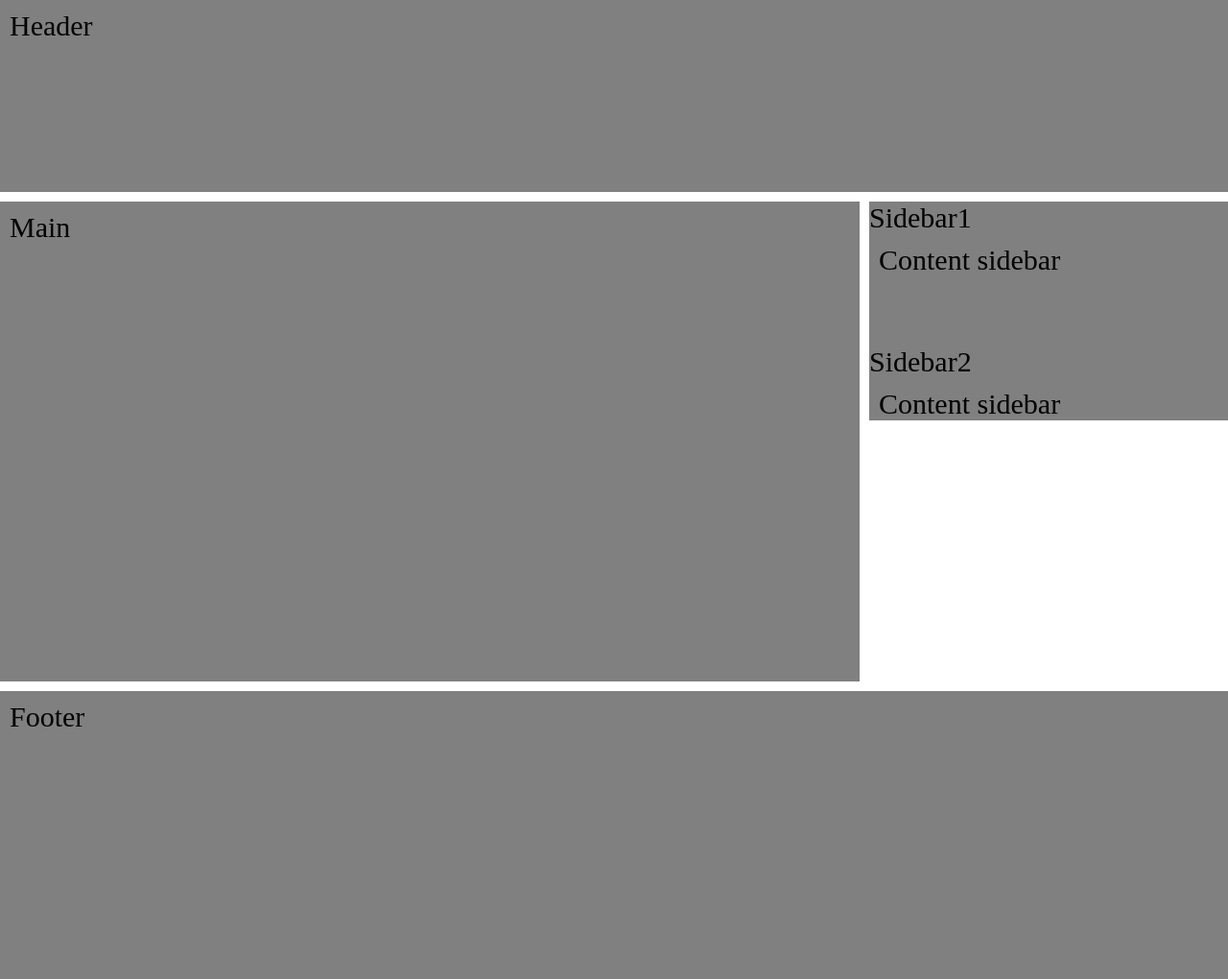
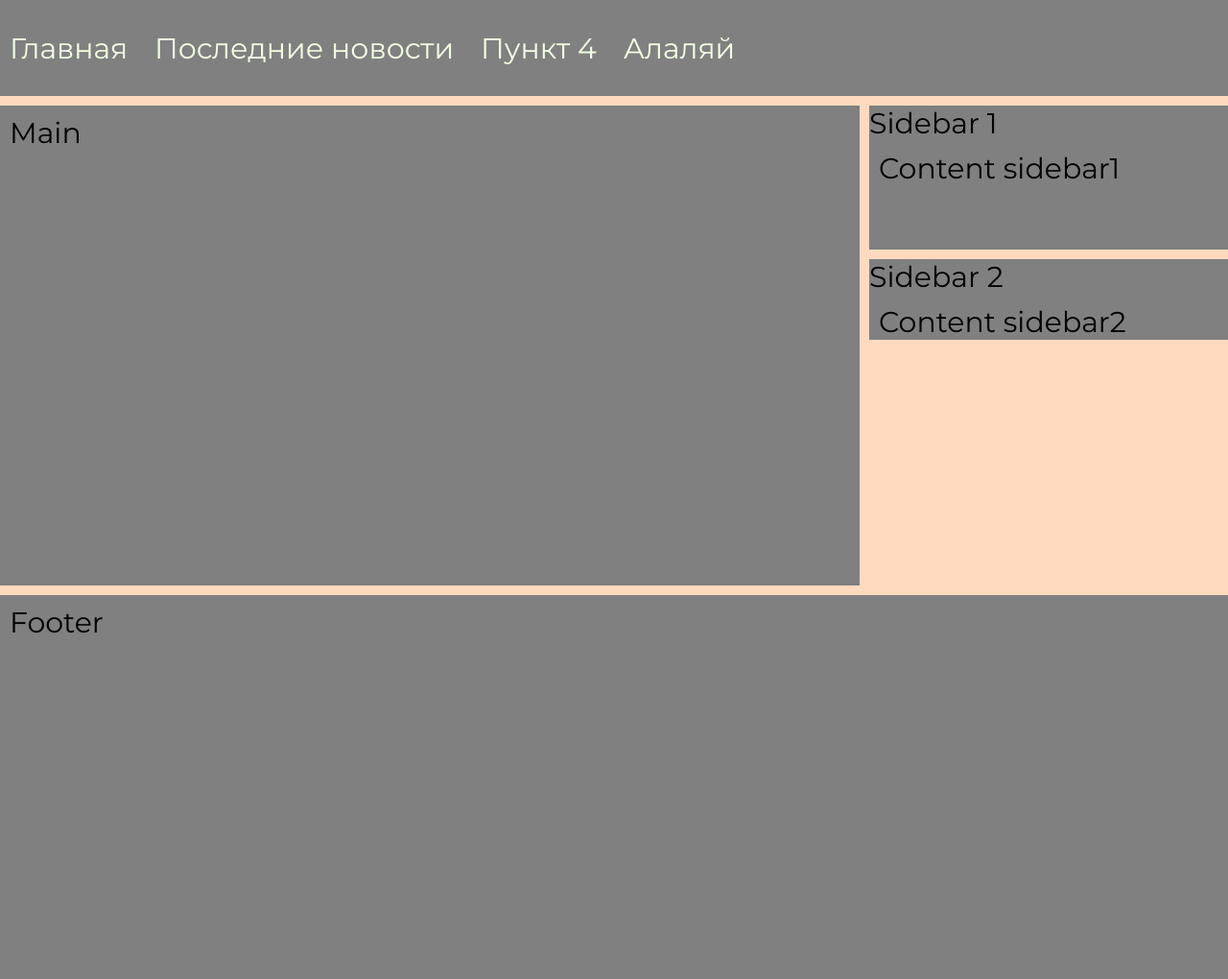
Before and after one commit to egas77/Flask-Project, a Flask app: page / in a window 1280 px wide. Shown: the whole page at 96% size. After the commit the page ends 660 px from the top, so only its background shows below. Run offline with Flask 2, Linux system fonts and the light colour scheme.

Commit message:
Edit template and styles

```diff
--- a/app/static/css/style.css
+++ b/app/static/css/style.css
@@ -1,20 +1,45 @@
+@import url('https://fonts.googleapis.com/css?family=Montserrat&display=swap');
+
+
 * {
     box-sizing: border-box;
+    font-family: 'Montserrat', sans-serif;
+}
+
+a {
+    text-decoration: none;
+    color: #f1ffe3;
 }
 
 
 body {
     margin: 0;
     font-size: 30px;
+    background-color: #ffdabf;
 }
 
 
 header {
     width: 100%;
-    height: 200px;
+    height: 100px;
     background-color: grey;
     margin-bottom: 10px;
     padding: 10px;
+}
+
+.content-header {
+    display: flex;
+    flex-wrap: wrap;
+    align-items: center;
+    height: 100%;
+}
+
+.nav-item {
+    margin-right: 20px;
+}
+
+.nav-item:last-of-type {
+    margin-right: 0;
 }
 
 
@@ -30,6 +55,11 @@
     margin: 10px;
 }
 
+
+.main-block {
+    margin-bottom: 10px;
+}
+
 aside {
     min-height: 500px;
     float: left;
@@ -38,26 +68,20 @@
     padding-left: 10px;
 }
 
-footer {
-    min-width: 100%;
-    min-height: 300px;
+
+.aside {
     background-color: grey;
-    padding: 10px;
+    margin-bottom: 10px;
 }
 
-.content-header, .content-footer {
-    max-width: 1700px;
-    margin: 0 auto 0;
+.aside:last-of-type {
+    margin-bottom: 0;
 }
 
 .content-aside {
     margin: 10px;
 }
 
-
-.aside {
-    background-color: grey;
-}
 
 .aside1 {
     width: 100%;
@@ -75,8 +99,18 @@
     margin: 0 auto;
 }
 
-.content {
-    margin-bottom: 10px;
+
+footer {
+    min-width: 100%;
+    min-height: 300px;
+    background-color: grey;
+    padding: 10px;
+}
+
+
+.content-header, .content-footer {
+    max-width: 1700px;
+    margin: 0 auto;
 }
 
 
--- a/app/templates/base.html
+++ b/app/templates/base.html
@@ -10,11 +10,16 @@
 <body>
 <header>
     <div class="content-header">
-        <span>Header</span>
+        <nav>
+            <a href="#" class="nav-item">Главная</a>
+            <a href="#" class="nav-item">Последние новости</a>
+            <a href="#" class="nav-item">Пункт 4</a>
+            <a href="#" class="nav-item">Алаляй</a>
+        </nav>
     </div>
 </header>
 
-<div class="content">
+<div class="main-block">
     <div class="wrapper clearfix">
         <main>
             <div class="content-main">
@@ -23,15 +28,19 @@
         </main>
         <aside>
             <div class="aside aside1">
-                <span>Sidebar1</span>
+                <div class="title-aside">
+                    <span>Sidebar 1</span>
+                </div>
                 <div class="content-aside">
-                    <span>Content sidebar</span>
+                    <span>Content sidebar1</span>
                 </div>
             </div>
             <div class=" aside aside2">
-                <span>Sidebar2</span>
+                <div class="title-aside">
+                    <span>Sidebar 2</span>
+                </div>
                 <div class="content-aside">
-                    <span>Content sidebar</span>
+                    <span>Content sidebar2</span>
                 </div>
             </div>
         </aside>
```
